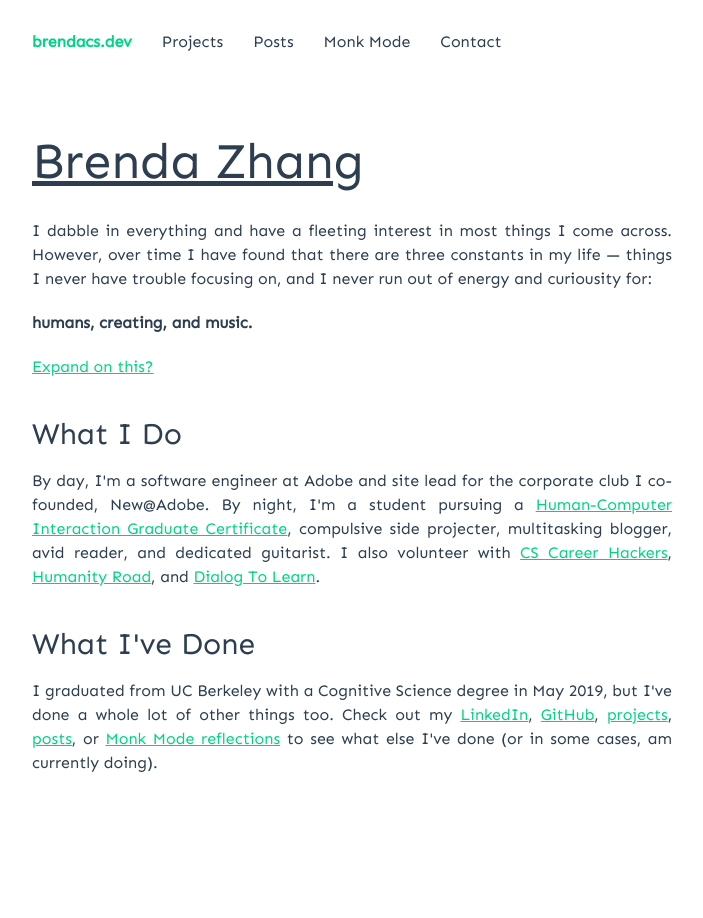
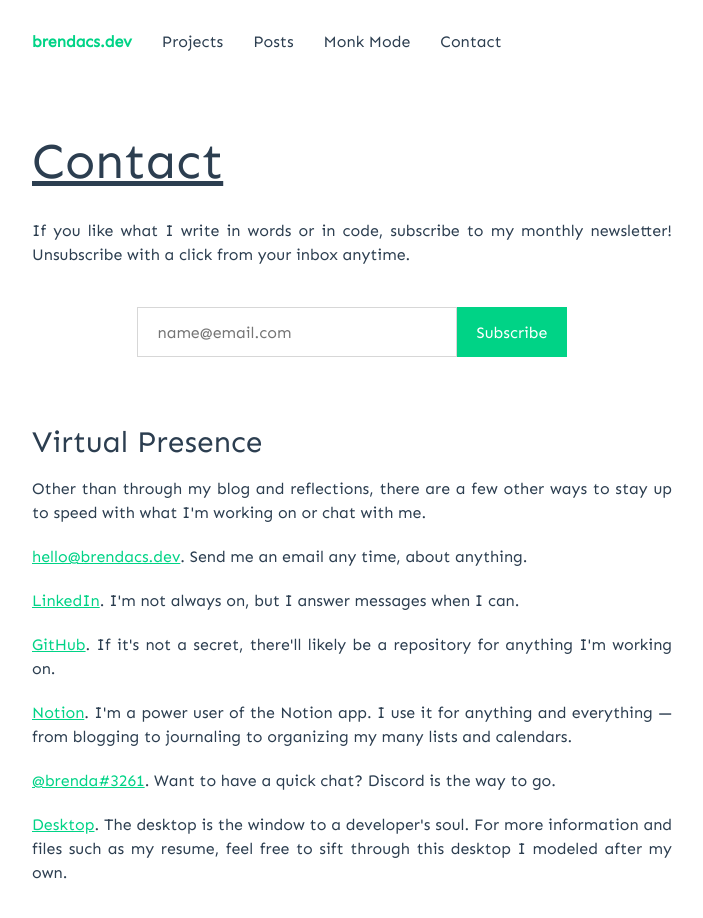
Before and after one commit to brendacs/deprecated-profile, a Vue app: page /#/contact in a window 1280 px wide. Before the commit this address led to /#/. Shown: the top 918 px of the page, without its empty margins (288-991 px from the left). Before the commit the page ends 835 px from the top, so only its background shows below. Built offline with nearby package versions, Linux system fonts and the light colour scheme; the HTML template or start-up script is replaced by a standard one.

Commit message:
Hacky link fix

```diff
--- a/src/components/layout/Header.vue
+++ b/src/components/layout/Header.vue
@@ -6,7 +6,8 @@
           <router-link to="/projects"><li>Projects</li></router-link>
           <router-link to="/posts"><li>Posts</li></router-link>
           <router-link to="/monk-mode"><li>Monk Mode</li></router-link>
-          <router-link to="/contact"><li>Contact</li></router-link>
+          <!-- <router-link to="/contact"><li>Contact</li></router-link> -->
+          <a href="https://brendacs.dev/#/contact" target="_blank">Contact</a>
         </ul>
     </nav>
   </header>
```
